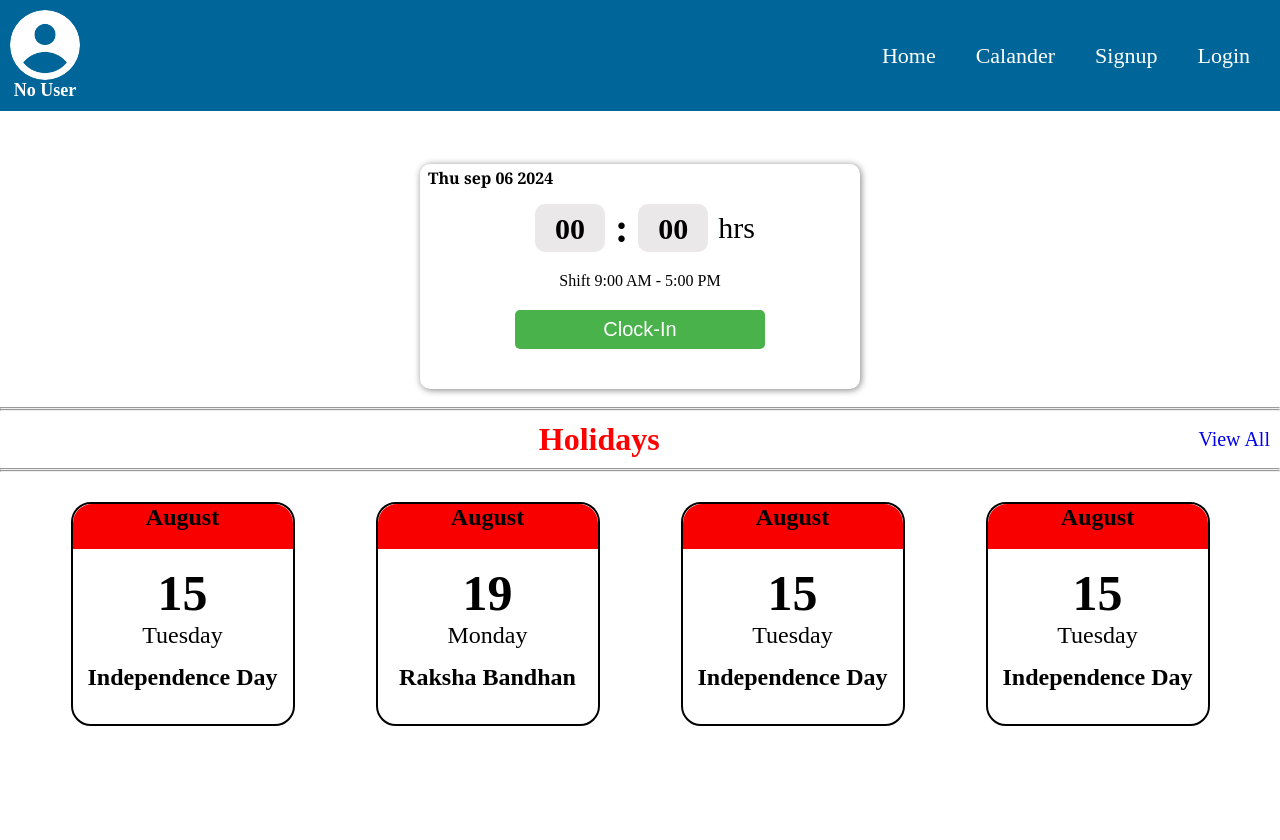
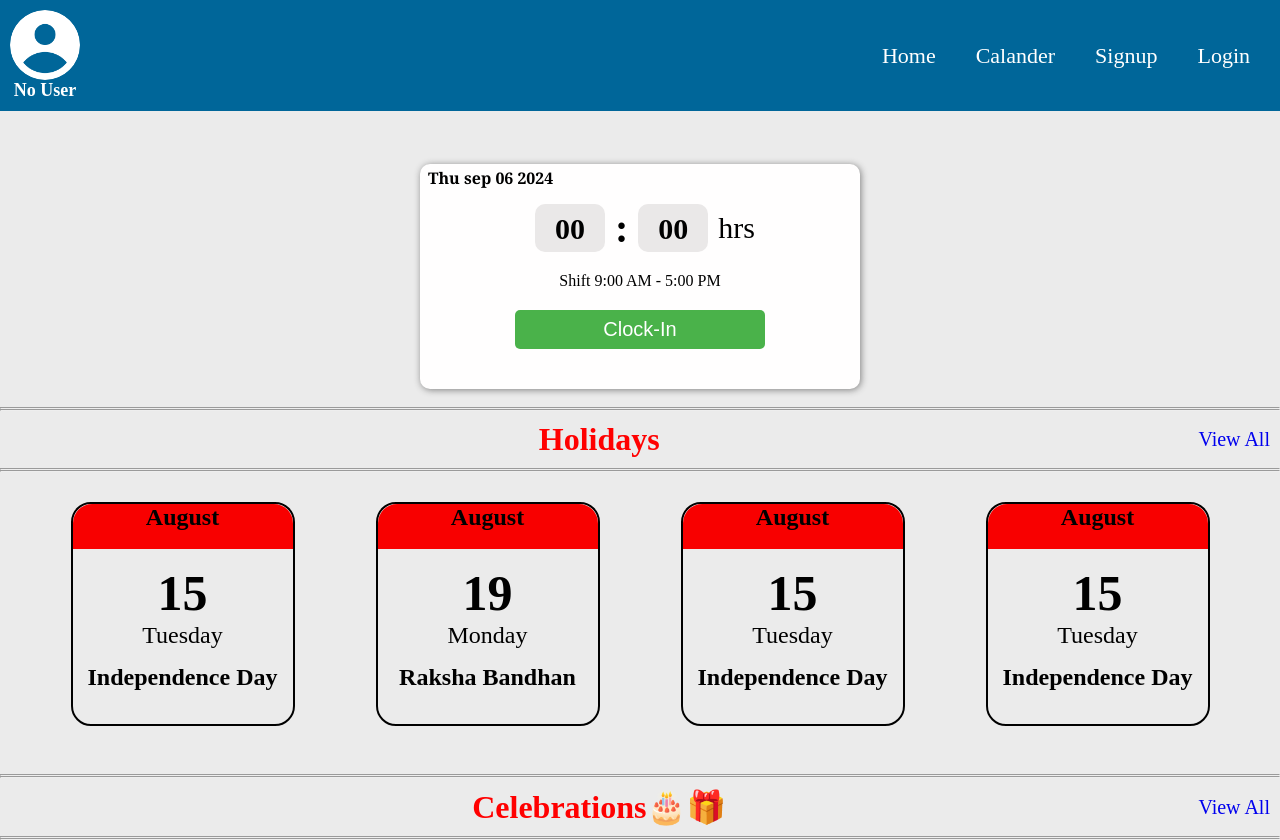
Before and after one commit to MaheshwariButle07/cyber-attend-using-react, a React app in the folder client/: page / in a window 1280 px wide. Before the commit the page ends 800 px from the top, so only its background shows below. Built offline with nearby package versions, Linux system fonts and the light colour scheme; no server answers.

Commit message:
small changes made

```diff
--- a/client/src/components/Greeting/Greeting.js
+++ b/client/src/components/Greeting/Greeting.js
@@ -6,16 +6,16 @@ function Greeting() {
             const currentHour = new Date().getHours();
 
              if (currentHour < 12) {
-             return 'Good Morning🌥️';
+             return 'Good Morning!🌥️ Have a great day.';
             } else if (currentHour < 18) {
-              return 'Good Afternoon👋🏼 ';
+              return 'Good Afternoon!👋🏼 Hope you’re having a pleasant day.';
             } else {
-             return 'Good Evening🌇 hjcbukkbubcsubdugdiagksuadb';
+             return 'Good Evening!🌇 Hope you had a good and productive day.';
             }
            };
   return (
     <div>
-       <marquee scrollamount='12' className='greeting blink'>{getGreeting()}</marquee>
+       <marquee scrollamount='10' className='greeting blink'>{getGreeting()}</marquee>
      </div>
   )
 }
--- a/client/src/components/Holidays_card/Holidays_card.css
+++ b/client/src/components/Holidays_card/Holidays_card.css
@@ -7,6 +7,7 @@
     display: flex;
     flex-direction: column;
 }
+
 
 .month_title {
     text-align: center;
--- a/client/src/components/Holidays_card/Holidays_card.js
+++ b/client/src/components/Holidays_card/Holidays_card.js
@@ -1,10 +1,10 @@
 import React from 'react'
 import "./Holidays_card.css"
-import holidays from '../../holidayData'
+
 
 function Holidays_card({ month, date, day, holidays_name }) {
   return (
-    <>
+    < >
 
       <div className='holiday_card'>
         <div className='month_title'>
--- a/client/src/index.css
+++ b/client/src/index.css
@@ -1,7 +1,7 @@
 body {
     margin: 0;
     padding: 0;
-    /* background-color: rgb(193, 189, 184); */
+   background-color: rgb(235, 235, 235);
 }
 
 .auth-heading {
--- a/client/src/views/Home/Home.css
+++ b/client/src/views/Home/Home.css
@@ -9,6 +9,7 @@
     box-shadow: 1px 1px 7px grey;
     border-radius: 10px;
     position: relative;
+    background-color: rgb(255, 254, 254);
     /* background-color: white; */
 
 }
@@ -68,6 +69,8 @@
     display: flex;
     align-items: center;
     padding-right:10px;
+
+
 }
 
 .holiday_container {
@@ -89,3 +92,16 @@
 .view_all{
     font-size: 20px;
 }
+
+.celebration_heading_container{
+    display: flex;
+    align-items: center;
+    padding-right:10px;
+
+
+}
+
+.celebration_img{
+    height: 800px;
+    width: 100%;
+}
--- a/client/src/views/Home/Home.js
+++ b/client/src/views/Home/Home.js
@@ -181,6 +181,7 @@ function Home() {
 
       <div className='holiday_container'>
 
+
         {
           holidays.slice(0,limit).map((leave, id) => {
             const {
@@ -204,6 +205,19 @@ function Home() {
         }
       </div>
       </div>
+      <br/>
+      <hr/> <hr/>
+
+<div>
+      <div className='celebration_heading_container'>
+      <h1 className='holiday_title'>Celebrations🎂🎁 </h1>
+      <Link  to="./holidays" className='view_all' onClick={viewAll}>View All</Link>
+
+      </div>
+      <hr/> <hr/>
+
+
+      </div>
     </div>
   )
 }
```
Also changed, not shown: client/src/components/Celebration_card/Celebration_card.js (added, +9 -0 lines), client/src/components/Celebration_card/Celebration_card.css (added), client/src/views/celebrationdata.js (added).
